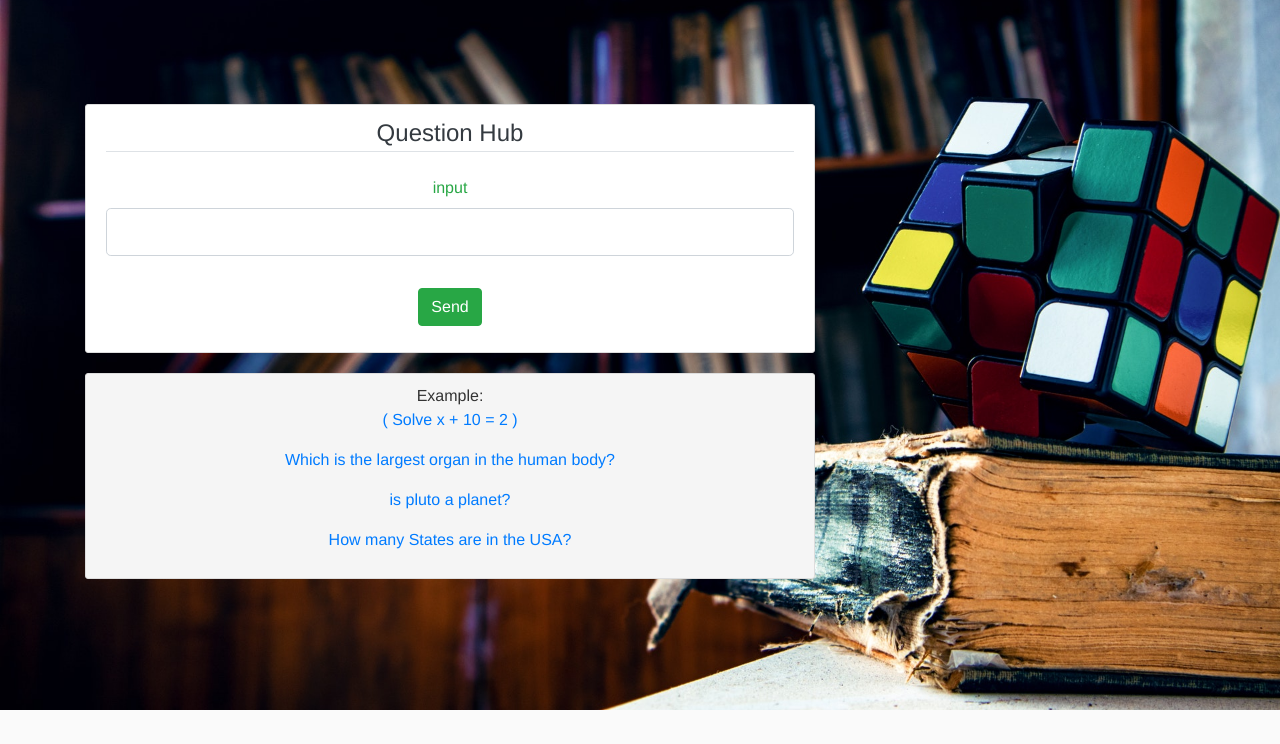
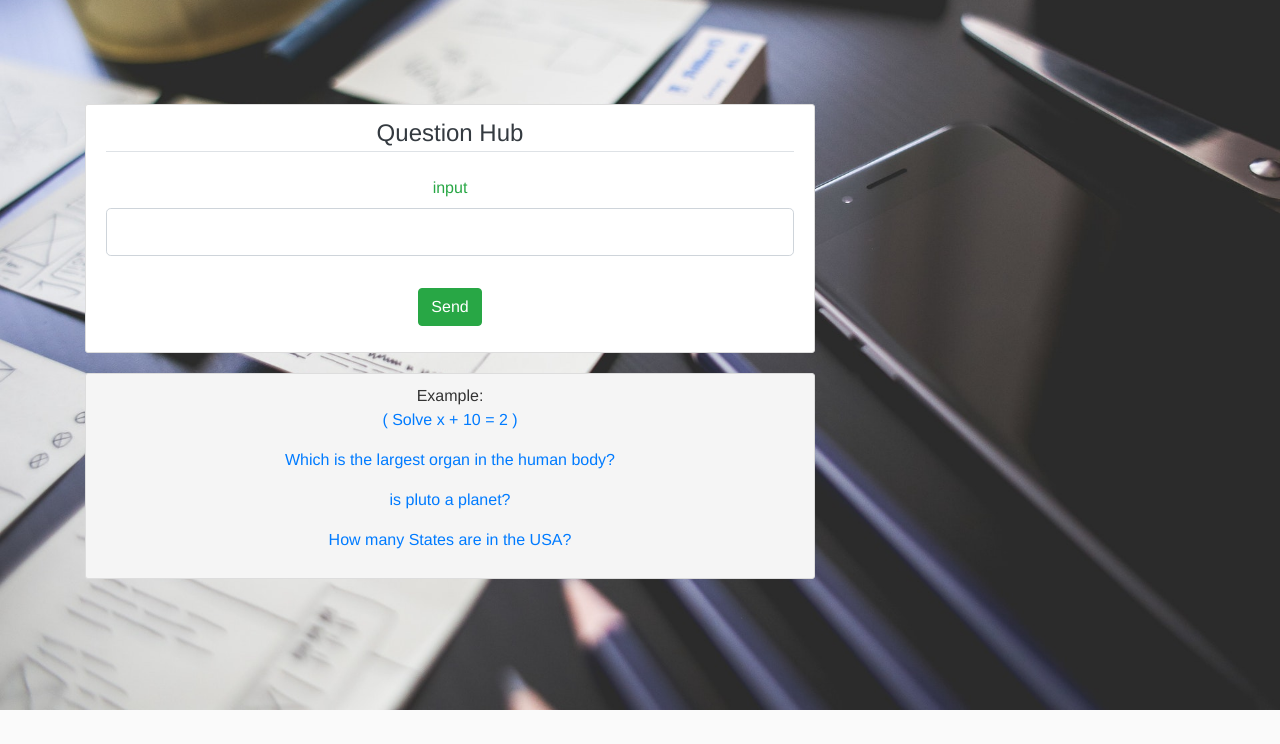
Before and after one commit to Eliudnjai/QuebbitV3, a Flask app: page / in a window 1280 px wide. Shown: the part 56-800 px from the top of the page. Run offline with Flask 2, Linux system fonts and the light colour scheme; parts of the project's set-up code (start-up, migrations or seed data) failed here and were passed over; some libraries are stand-ins or nearby versions.

Commit message:
fullyfunctionalApp-12/08/2020

```diff
--- a/flaskblog/static/main.css
+++ b/flaskblog/static/main.css
@@ -3,7 +3,7 @@ body {
   background: #fafafa;
   color: #333333;
   margin-top: 10rem;
-  background-image: url(images/pexels-игорь-альшин-2873277.jpg);
+  background-image: url(images/pexels-pixabay-273230.jpg);
   background-size: cover;
   background-repeat: no-repeat;
   background-position: center;
```
Also changed, not shown: flaskblog/static/images/pexels-pixabay-273230.jpg (added).
